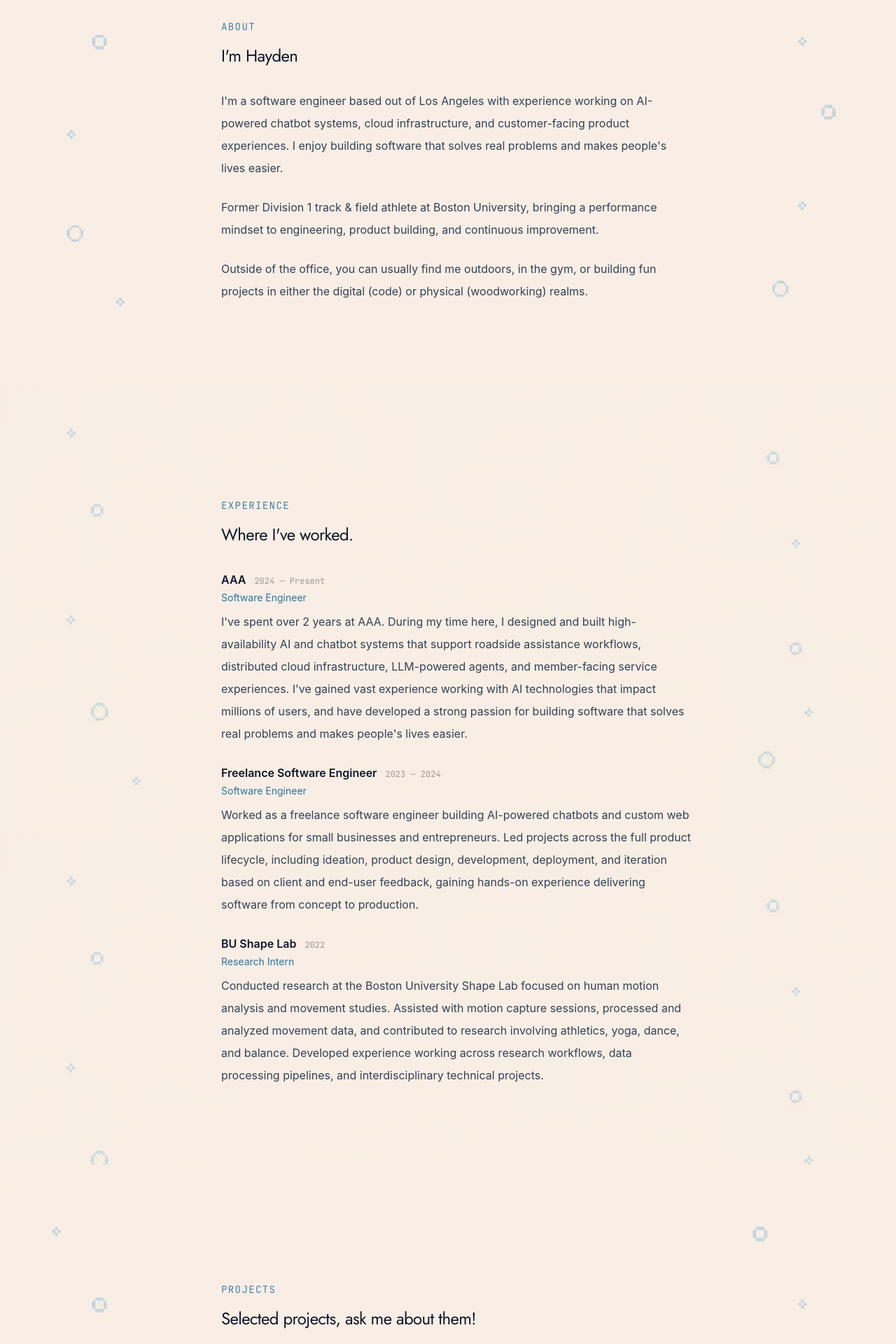
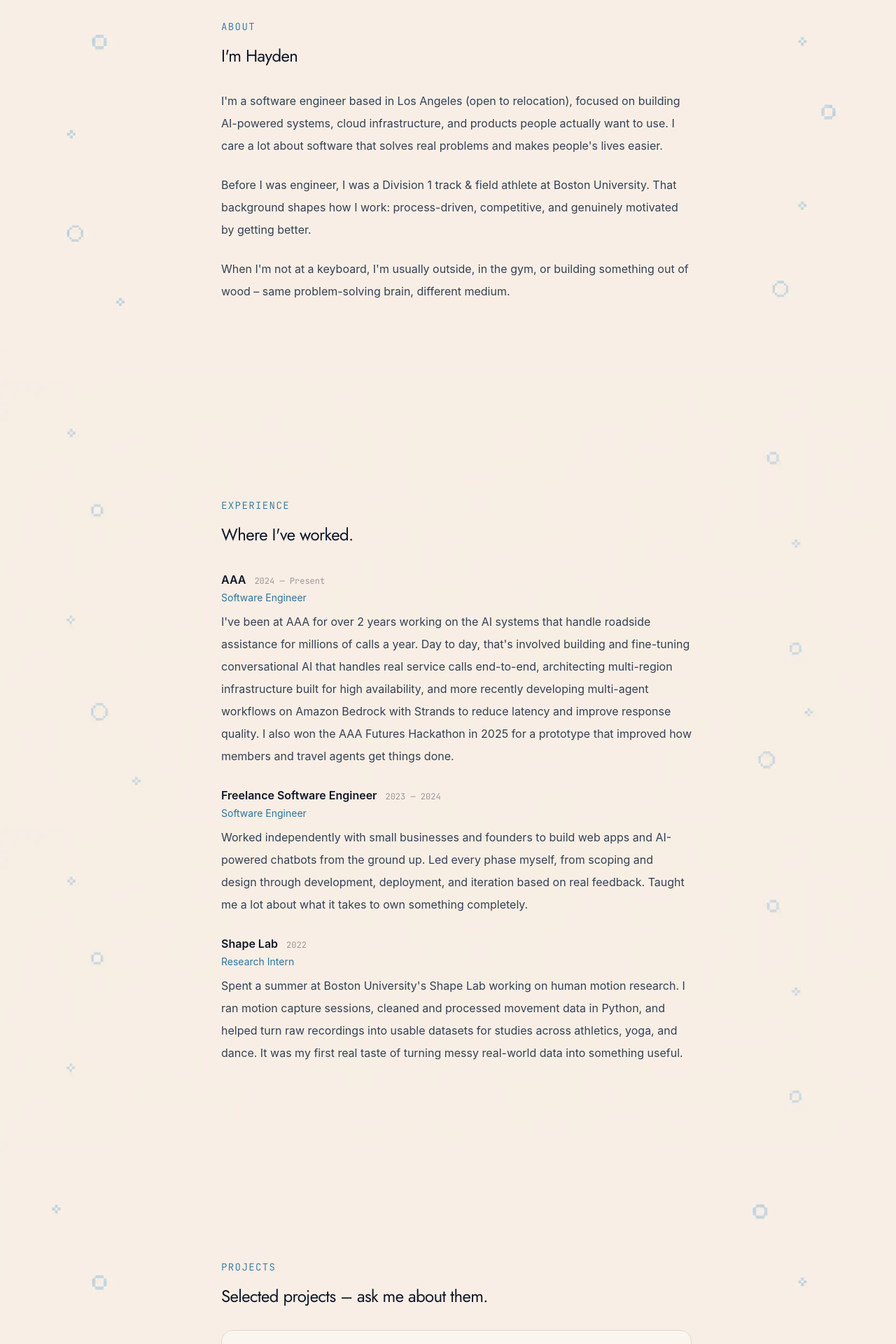
Before and after one commit to hayden-jennings/hayden-jennings.com, a React (Vite) app in the folder hayden-portfolio/: page / in a window 1280 px wide. Shown: the part 940-2860 px from the top of the page at 70% size. Built offline with nearby package versions, Linux system fonts and the light colour scheme.

Commit message:
fix copy for tone consistency

```diff
--- a/hayden-portfolio/src/App.tsx
+++ b/hayden-portfolio/src/App.tsx
@@ -22,21 +22,21 @@ const experiences = [
     dates: "2024 — Present",
     role: "Software Engineer",
     summary:
-      "I've spent over 2 years at AAA. During my time here, I designed and built high-availability AI and chatbot systems that support roadside assistance workflows, distributed cloud infrastructure, LLM-powered agents, and member-facing service experiences. I've gained vast experience working with AI technologies that impact millions of users, and have developed a strong passion for building software that solves real problems and makes people's lives easier.",
+      "I've been at AAA for over 2 years working on the AI systems that handle roadside assistance for millions of calls a year. Day to day, that's involved building and fine-tuning conversational AI that handles real service calls end-to-end, architecting multi-region infrastructure built for high availability, and more recently developing multi-agent workflows on Amazon Bedrock with Strands to reduce latency and improve response quality. I also won the AAA Futures Hackathon in 2025 for a prototype that improved how members and travel agents get things done.",
   },
   {
     company: "Freelance Software Engineer",
     dates: "2023 — 2024",
     role: "Software Engineer",
     summary:
-      "Worked as a freelance software engineer building AI-powered chatbots and custom web applications for small businesses and entrepreneurs. Led projects across the full product lifecycle, including ideation, product design, development, deployment, and iteration based on client and end-user feedback, gaining hands-on experience delivering software from concept to production.",
+      "Worked independently with small businesses and founders to build web apps and AI-powered chatbots from the ground up. Led every phase myself, from scoping and design through development, deployment, and iteration based on real feedback. Taught me a lot about what it takes to own something completely.",
   },
   {
-    company: "BU Shape Lab",
+    company: "Shape Lab",
     dates: "2022",
     role: "Research Intern",
     summary:
-      "Conducted research at the Boston University Shape Lab focused on human motion analysis and movement studies. Assisted with motion capture sessions, processed and analyzed movement data, and contributed to research involving athletics, yoga, dance, and balance. Developed experience working across research workflows, data processing pipelines, and interdisciplinary technical projects.",
+      "Spent a summer at Boston University's Shape Lab working on human motion research. I ran motion capture sessions, cleaned and processed movement data in Python, and helped turn raw recordings into usable datasets for studies across athletics, yoga, and dance. It was my first real taste of turning messy real-world data into something useful.",
   },
 ];
 
@@ -44,21 +44,21 @@ const projects = [
   {
     name: "The Pump App",
     description:
-      "The Pump App is a fitness app I built from 0 → 1 and launched on the App Store. It helps users track workouts, log progress, build routines, and stay consistent with their fitness goals. I handled the full product journey end-to-end, from idea and design through development, launch, and deployment.",
+      "A fitness app I built from 0 → 1 taking it from idea to App Store. It helps users track workouts, log progress, build routines, and stay consistent with their fitness goals. I handled the full product journey end-to-end, from idea and design through development, launch, and deployment.",
     stack: "React Native, TypeScript, Python, AWS",
     url: "https://apps.apple.com/us/app/the-pump-app/id6738340767",
   },
   {
     name: "Truck Tracker",
     description:
-      "Built a near real-time geospatial tracking experience within the AAA chatbot interface, enabling roadside members to view live truck locations, receive ETA updates, and track reroutes in real time. Owned the feature end-to-end and integrated Google Maps APIs to power the experience. The launch significantly reduced negative feedback around location visibility and ETA uncertainty, and became a major win for the team.",
+      "One of the pain points in the AAA roadside experience was simple: members didn't know where their truck was or when it would arrive. I built a near real-time geospatial tracking feature inside the AAA chatbot that shows live truck locations, ETA updates, and reroutes as they happen. Owned it end-to-end, integrated Google Maps APIs, and it became one of the team's biggest wins for member satisfaction.",
     stack: "TypeScript, C#, Google Maps APIs, AWS, Azure",
     url: "https://chat.ace.aaa.com/",
   },
   {
     name: "Wallet Wiz",
     description:
-      "I got tired of always calculating how much money I actually had and decided to have a machine do it for me. This is how Wallet Wiz was born. A personalized chatbot that answers questions about balances, spending, transactions, and abnormal purchases.",
+      "I got tired of mentally tracking where my money was going, so I built something to do it for me. Wallet Wiz is a Telegram chatbot that connects to your bank via Plaid and answers real questions about balances, spending patterns, transactions, anything unusual. Local-first, multi-agent architecture, running 24/7.",
     stack: "Python, FastAPI, LangGraph, PostgreSQL, Plaid, Telegram",
     url: "https://github.com/hayden-jennings/wallet-wiz",
   },
@@ -524,21 +524,22 @@ function AboutSection() {
 
         <div className="mt-8 max-w-2xl space-y-6 text-base leading-8 text-[#334155] sm:text-md">
           <p>
-            I&apos;m a software engineer based out of Los Angeles with
-            experience working on AI-powered chatbot systems, cloud
-            infrastructure, and customer-facing product experiences. I enjoy
-            building software that solves real problems and makes people&apos;s
+            I&apos;m a software engineer based in Los Angeles (open to
+            relocation), focused on building AI-powered systems, cloud
+            infrastructure, and products people actually want to use. I care a
+            lot about software that solves real problems and makes people&apos;s
             lives easier.
           </p>
           <p>
-            Former Division 1 track & field athlete at Boston University,
-            bringing a performance mindset to engineering, product building, and
-            continuous improvement.
+            Before I was engineer, I was a Division 1 track & field athlete at
+            Boston University. That background shapes how I work:
+            process-driven, competitive, and genuinely motivated by getting
+            better.
           </p>
           <p>
-            Outside of the office, you can usually find me outdoors, in the gym,
-            or building fun projects in either the digital (code) or physical
-            (woodworking) realms.
+            When I'm not at a keyboard, I'm usually outside, in the gym, or
+            building something out of wood – same problem-solving brain,
+            different medium.
           </p>
         </div>
       </div>
@@ -699,7 +700,7 @@ function ProjectsSection() {
       <div className="relative z-10 mx-auto max-w-2xl text-left">
         <SectionLabel>Projects</SectionLabel>
         <h2 className="mt-4 text-xl tracking-tight sm:text-2xl font-['Jost']">
-          Selected projects, ask me about them!
+          Selected projects – ask me about them.
         </h2>
 
         <div className="mt-8 flex flex-col gap-4">
```
